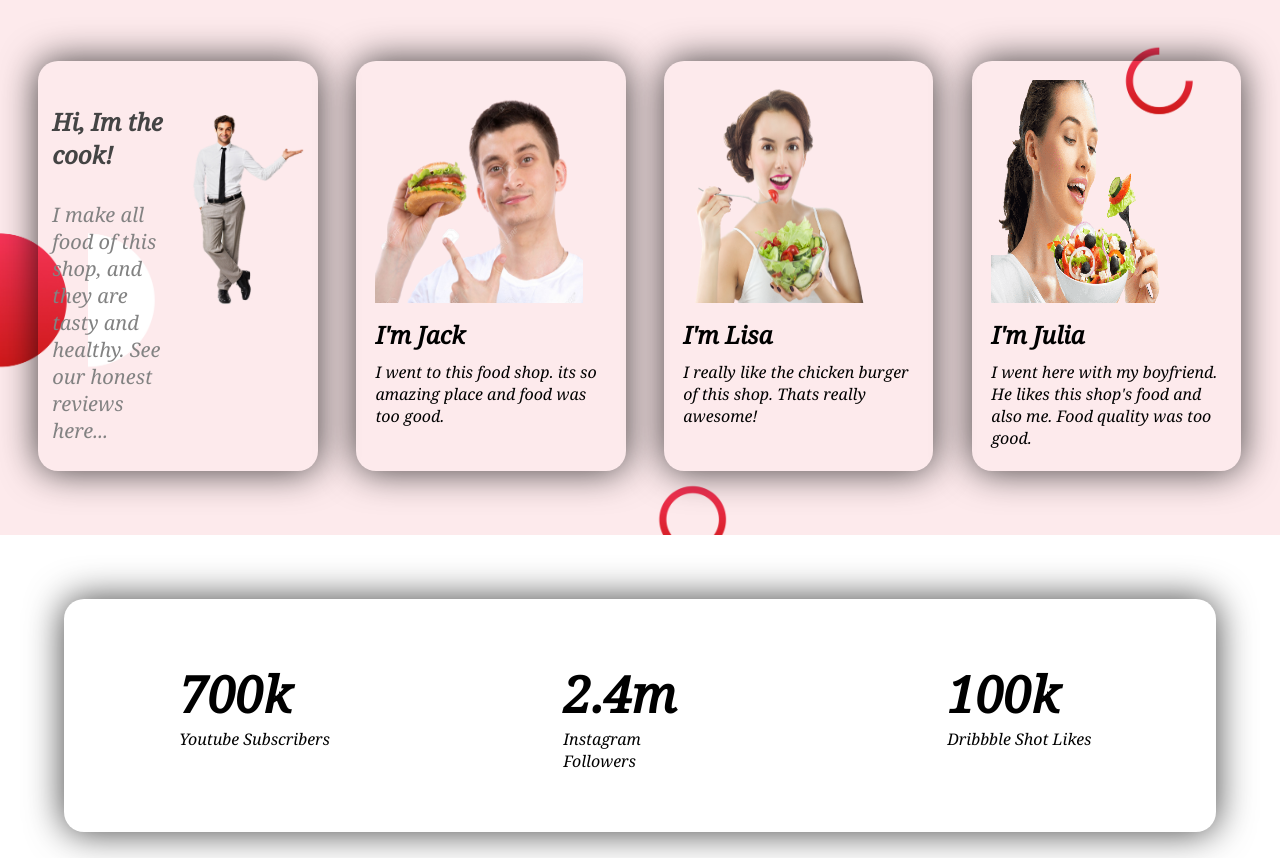
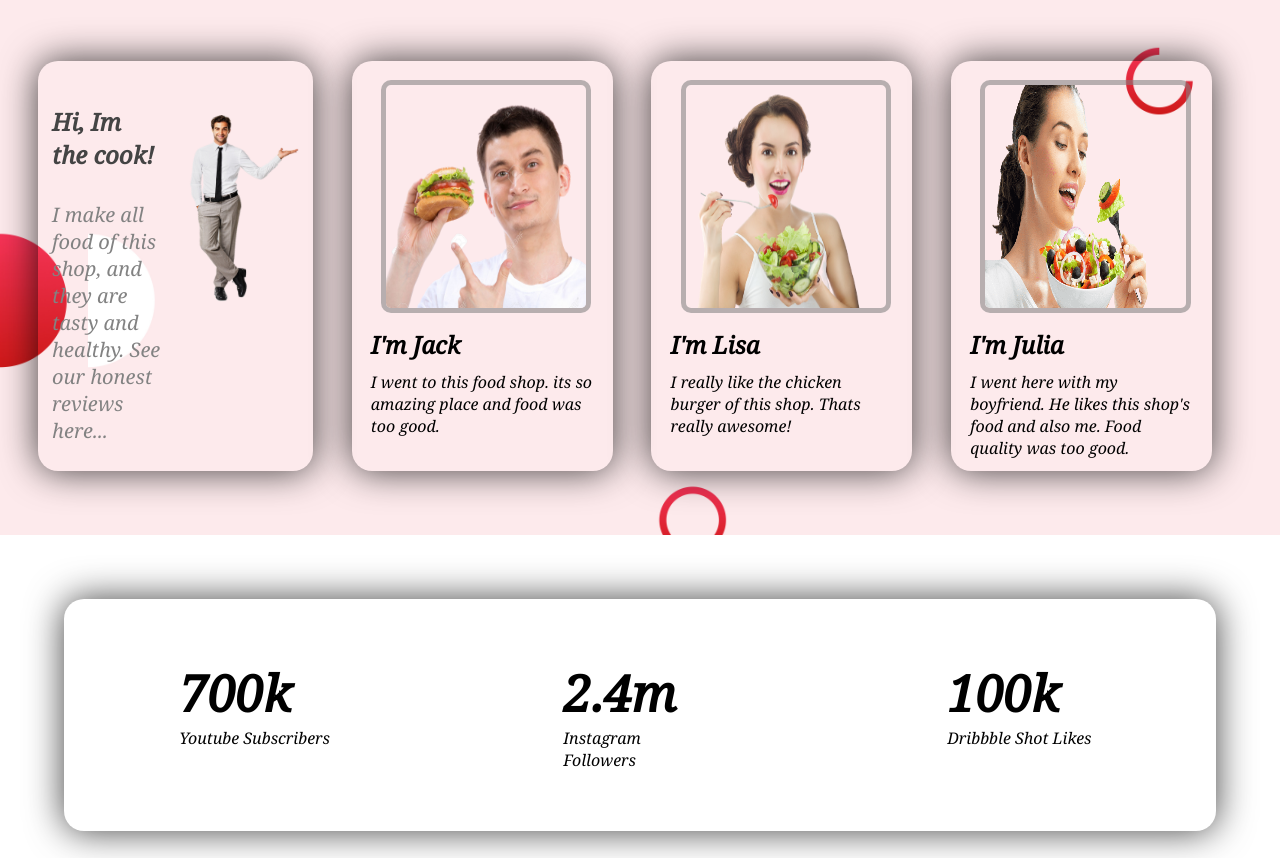
Before and after one commit to mimoon5860/food-blog, a plain HTML site: page index.html in a window 1280 px wide. Shown: the part 3205-4063 px from the top of the page. Drawn offline with Linux system fonts and the light colour scheme.

Commit message:
review castomer border added

```diff
--- a/style.css
+++ b/style.css
@@ -114,13 +114,16 @@
     margin-top: 40px;
 }
 .single-part{
-    width:24%;
+    width:23%;
     margin-left: 4%;
     padding:2%;
 }
 .single-part img{
+    margin-left: 10px;
     width:90%;
     height: 60%;
+    border: 5px solid rgba(128, 128, 128, 0.562);
+    border-radius: 10px;
 }
 .single-part h2{
     padding: 10px 0;
```
